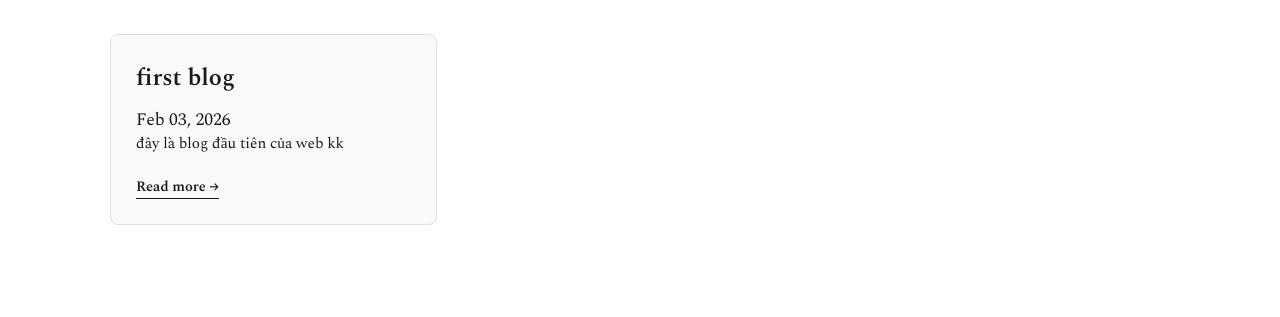
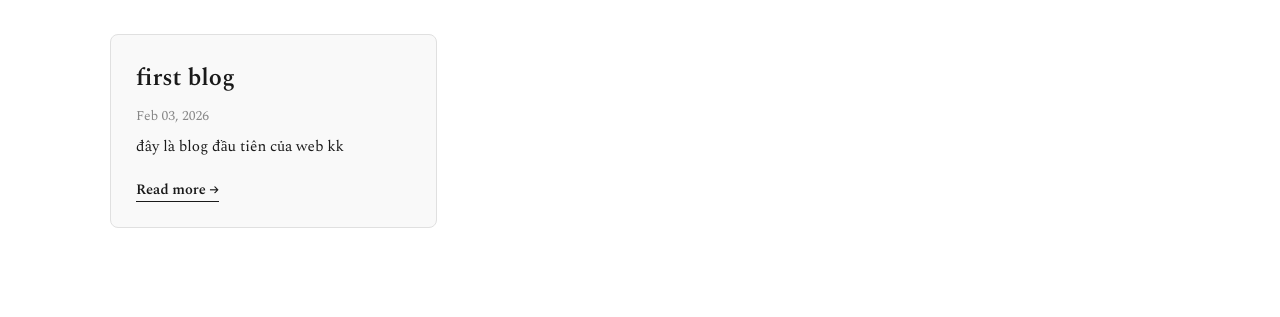
Before and after one commit to phat8507/demo1, a Jekyll site: the page built from blog/index.html, in a window 1280 px wide. Shown: the part 146-463 px from the top of the page. Built offline with Jekyll 4.4.1, drawn with Linux system fonts in a browser that asks for light colours; the list of posts is cut into pages by our own code.

Commit message:
Update index.html

```diff
--- a/blog/index.html
+++ b/blog/index.html
@@ -8,7 +8,7 @@ header_style: short
     {% for post in paginator.posts %}
     <div class="blog-card">
         <h2><a href="{{ post.url | relative_url }}">{{ post.title }}</a></h2>
-        <div class="blog-card-meta">{{ post.date | date: "%b %d, %Y" }}</div>
+        <div style="font-size: 0.85rem; color:#888; margin-bottom:10px;">{{ post.date | date: "%b %d, %Y" }}</div>
 
         <p>{{ post.excerpt | strip_html | truncatewords: 25 }}</p>
 
@@ -18,15 +18,15 @@ header_style: short
 </div>
 
 {% if paginator.total_pages > 1 %}
-<div class="pagination">
+<div style="text-align:center; margin-bottom:80px;">
   {% if paginator.previous_page %}
-    <a href="{{ paginator.previous_page_path | relative_url }}" class="page-btn">← Newer</a>
+    <a href="{{ paginator.previous_page_path | relative_url }}" style="padding:8px 16px; border:1px solid black; margin:0 5px;">← Newer</a>
   {% endif %}
 
-  <span style="margin: 0 10px; font-style: italic;">Page {{ paginator.page }} of {{ paginator.total_pages }}</span>
+  <span style="font-style:italic; margin:0 10px;">Page {{ paginator.page }} of {{ paginator.total_pages }}</span>
 
   {% if paginator.next_page %}
-    <a href="{{ paginator.next_page_path | relative_url }}" class="page-btn">Older →</a>
+    <a href="{{ paginator.next_page_path | relative_url }}" style="padding:8px 16px; border:1px solid black; margin:0 5px;">Older →</a>
   {% endif %}
 </div>
 {% endif %}
```
